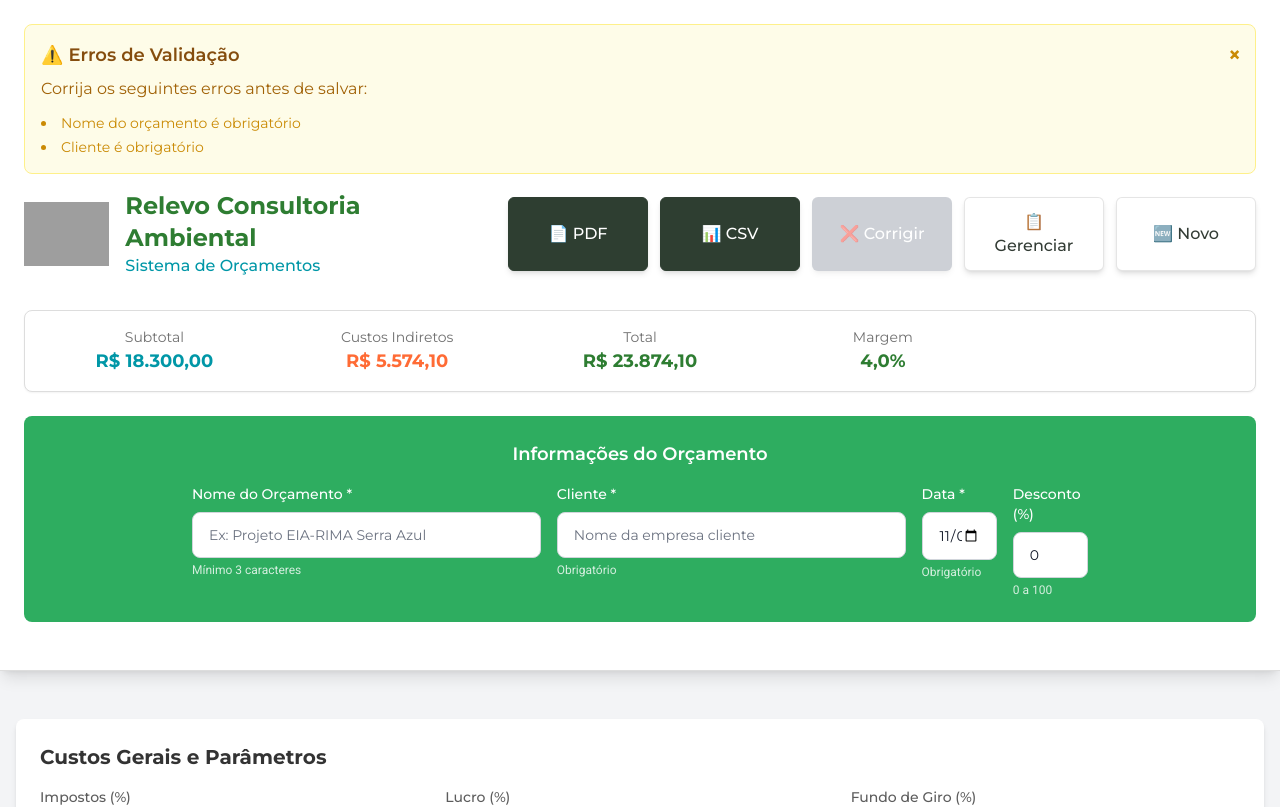
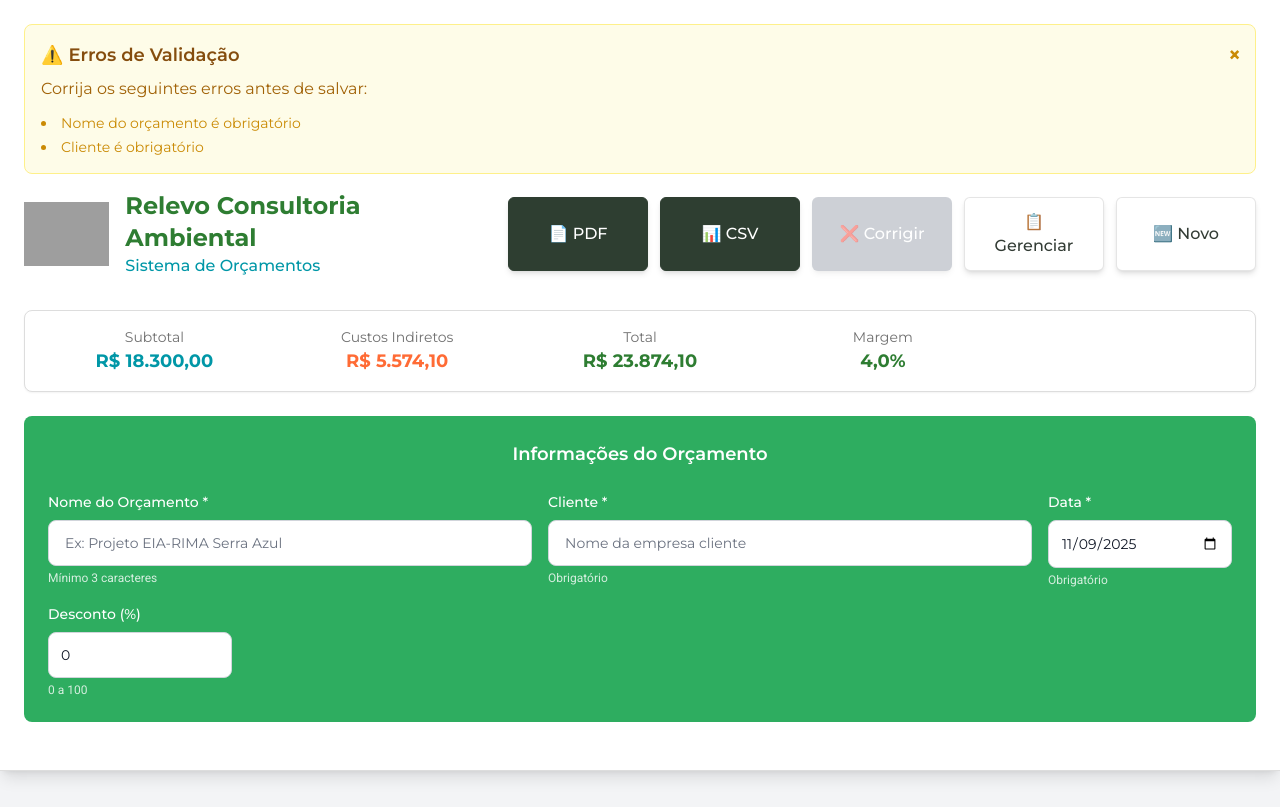
Before and after one commit to RelevoAmbiental/orcamento-relevo, a React (Vite) app: page / in a window 1280 px wide. Shown: the top 807 px of the page. Built offline with nearby package versions, Linux system fonts and the light colour scheme; grey boxes are pictures that could not be loaded.

Commit message:
Update Header.jsx

```diff
--- a/src/components/Header.jsx
+++ b/src/components/Header.jsx
@@ -243,15 +243,15 @@ const Header = () => {
         </div>
       </div>
 
-      {/* SEÇÃO INFORMAÇÕES DO ORÇAMENTO - COM CORES RELEVO */}
+      {/* SEÇÃO INFORMAÇÕES DO ORÇAMENTO - LAYOUT OTIMIZADO */}
       <div className="bg-[#2EAD60] rounded-lg p-6 mb-6">
-        <div className="max-w-4xl mx-auto">
-          <h3 className="text-lg font-semibold text-white mb-4 text-center font-heading">
+        <div className="w-full">
+          <h3 className="text-lg font-semibold text-white mb-6 text-center font-heading">
             Informações do Orçamento
           </h3>
-          <div className="grid grid-cols-1 lg:grid-cols-10 gap-4">
-            {/* Nome do Orçamento - 40% maior */}
-            <div className="lg:col-span-4">
+          <div className="grid grid-cols-1 lg:grid-cols-12 gap-4">
+            {/* Nome do Orçamento - 35% */}
+            <div className="lg:col-span-5">
               <label className="block text-sm font-medium mb-2 text-white font-sans">
                 Nome do Orçamento *
               </label>
@@ -265,8 +265,8 @@ const Header = () => {
               <p className="text-xs text-white/80 mt-1">Mínimo 3 caracteres</p>
             </div>
 
-            {/* Cliente - 40% maior */}
-            <div className="lg:col-span-4">
+            {/* Cliente - 35% */}
+            <div className="lg:col-span-5">
               <label className="block text-sm font-medium mb-2 text-white font-sans">
                 Cliente *
               </label>
@@ -280,8 +280,8 @@ const Header = () => {
               <p className="text-xs text-white/80 mt-1">Obrigatório</p>
             </div>
 
-            {/* Data - tamanho normal (20%) */}
-            <div className="lg:col-span-1">
+            {/* Data - 15% */}
+            <div className="lg:col-span-2">
               <label className="block text-sm font-medium mb-2 text-white font-sans">
                 Data *
               </label>
@@ -289,13 +289,13 @@ const Header = () => {
                 type="date"
                 value={orcamentoAtual.metadata.data}
                 onChange={(e) => handleMetadataChange('data', e.target.value)}
-                className="w-full px-4 py-3 bg-white border border-gray-300 rounded-lg focus:outline-none focus:ring-2 focus:ring-[#3CC373] transition-colors text-sm font-sans text-gray-900"
+                className="w-full px-3 py-3 bg-white border border-gray-300 rounded-lg focus:outline-none focus:ring-2 focus:ring-[#3CC373] transition-colors text-sm font-sans text-gray-900"
               />
               <p className="text-xs text-white/80 mt-1">Obrigatório</p>
             </div>
 
-            {/* Desconto - tamanho normal (20%) */}
-            <div className="lg:col-span-1">
+            {/* Desconto - 15% */}
+            <div className="lg:col-span-2">
               <label className="block text-sm font-medium mb-2 text-white font-sans">
                 Desconto (%)
               </label>
@@ -305,7 +305,7 @@ const Header = () => {
                 max="100"
                 value={orcamentoAtual.metadata.desconto}
                 onChange={(e) => handleMetadataChange('desconto', e.target.value)}
-                className="w-full px-4 py-3 bg-white border border-gray-300 rounded-lg focus:outline-none focus:ring-2 focus:ring-[#3CC373] transition-colors text-sm font-sans text-gray-900 placeholder-gray-500"
+                className="w-full px-3 py-3 bg-white border border-gray-300 rounded-lg focus:outline-none focus:ring-2 focus:ring-[#3CC373] transition-colors text-sm font-sans text-gray-900 placeholder-gray-500"
                 placeholder="0"
               />
               <p className="text-xs text-white/80 mt-1">0 a 100</p>
```
